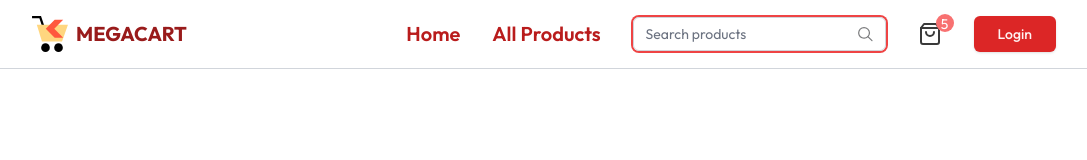
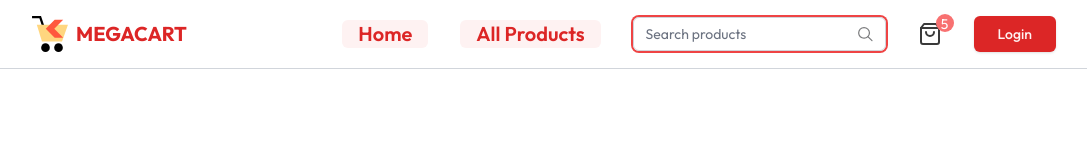
Before and after one commit to usama387/mern-mega-cart, a React (Vite) app in the folder frontend/: page / in a window 1280 px wide. Shown: the top 160 px of the page, without its empty margins (96-1183 px from the left). Built offline with nearby package versions, Linux system fonts and the light colour scheme.

Commit message:
Added bg color

```diff
--- a/frontend/src/reusable/components/Navbar.jsx
+++ b/frontend/src/reusable/components/Navbar.jsx
@@ -22,17 +22,17 @@ const Navbar = () => {
     <nav className="flex items-center justify-between px-6 md:px-16 lg:px-24 xl:px-32 py-4 border-b border-gray-300 bg-white relative transition-all">
       <NavLink to="/" className="flex items-center gap-2" onClick={() => setOpen(false)}>
         <img className="h-9" src="ecom.svg" alt="dummyLogoColored" />
-        <h3 className="font-bold md:text-xl text-red-800">MEGACART</h3>
+        <h3 className="font-bold md:text-xl text-red-600">MEGACART</h3>
       </NavLink>
 
       {/* Desktop Menu */}
       <div className="hidden sm:flex items-center gap-8">
-        <NavLink to="/" className="font-semibold text-red-700 md:text-xl">
+        <NavLink to="/" className="font-semibold text-red-600 md:text-xl bg-red-50 px-4 rounded-md">
           Home
         </NavLink>
         <NavLink
           to="/products"
-          className="font-semibold text-red-700 md:text-xl"
+          className="font-semibold text-red-600 md:text-xl bg-red-50 px-4 rounded-md"
         >
           All Products
         </NavLink>
```
